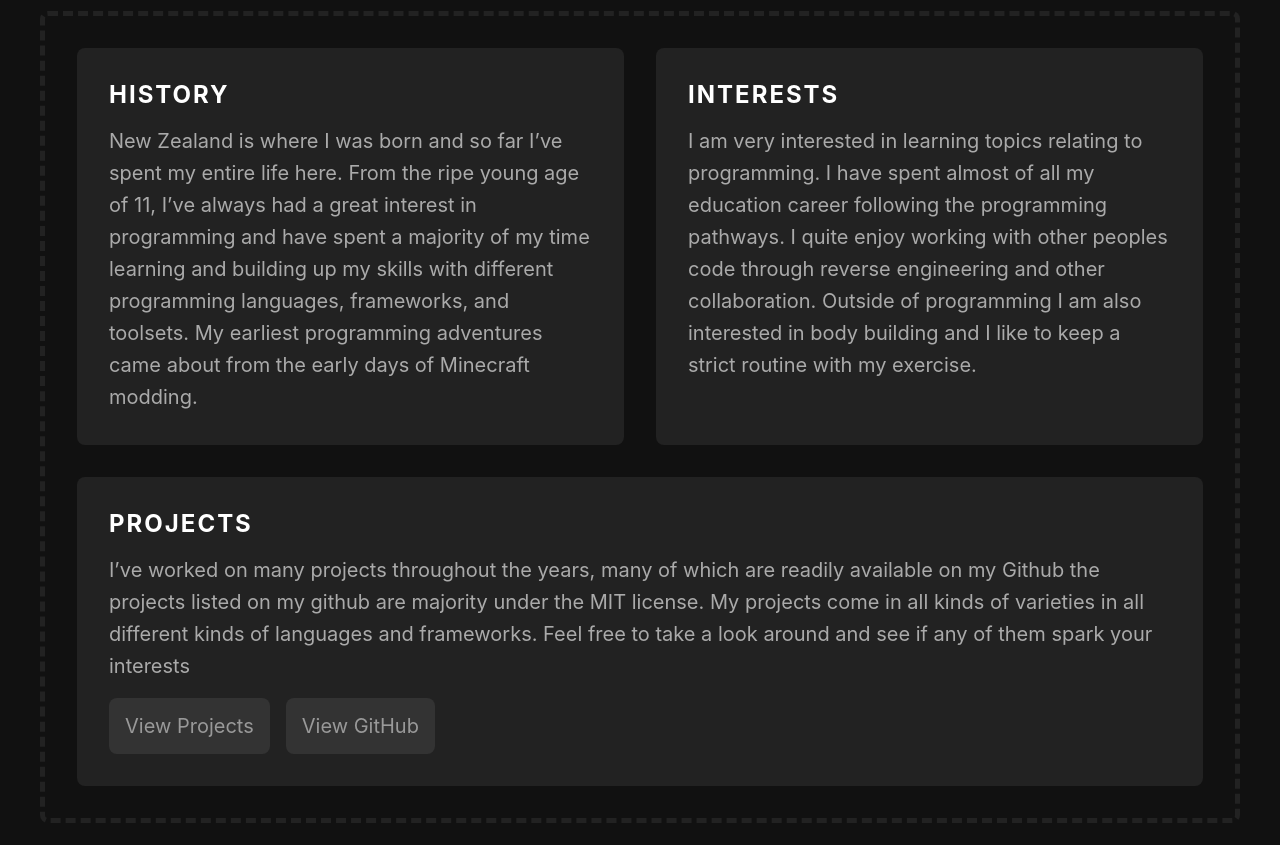
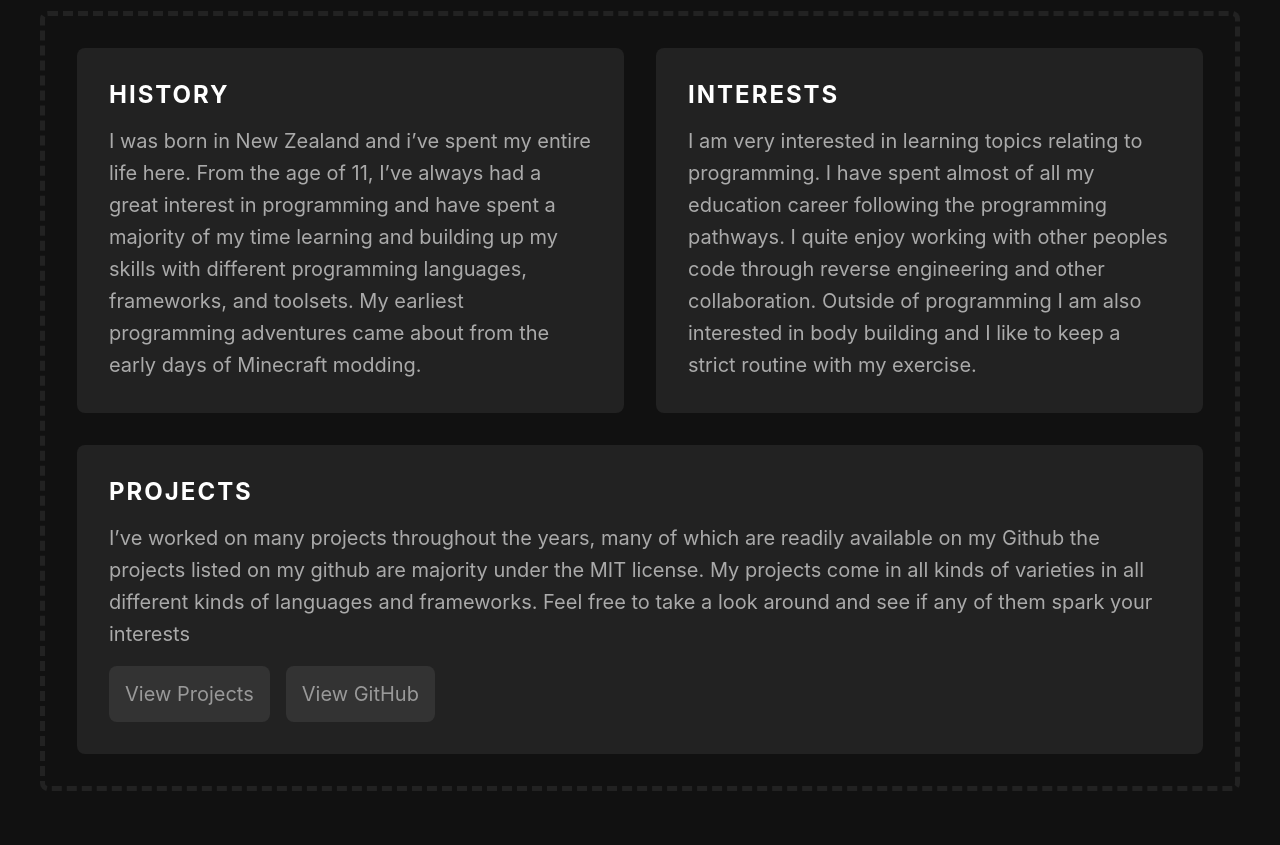
Before and after one commit to jacobtread/jacobtread-nextjs, a Next.js app: page / in a window 1280 px wide. Shown: the part 1080-1925 px from the top of the page. Built offline with nearby package versions, Linux system fonts and the light colour scheme.

Commit message:
Corrections and cleanups

```diff
--- a/components/About.tsx
+++ b/components/About.tsx
@@ -1,5 +1,5 @@
 import type { FunctionComponent } from "react";
-import Dots from "../components/Dots";
+import Dots from "./Dots";
 
 /**
  * About Component. This component contains information about me
@@ -16,7 +16,7 @@ const About: FunctionComponent = () => {
                         History
                     </h2>
                     <p className="block__text">
-                        New Zealand is where I was born and so far I’ve spent my entire life here. From the ripe young
+                        I was born in New Zealand and i’ve spent my entire life here. From the
                         age of 11, I’ve always had a great interest in programming and have spent a majority of my time
                         learning and building up my skills with different programming languages, frameworks, and
                         toolsets. My earliest programming adventures came about from the early days of Minecraft
--- a/components/Project.tsx
+++ b/components/Project.tsx
@@ -1,5 +1,5 @@
 import { FunctionComponent } from "react";
-import { GithubIcon, IconComponent } from "../components/Icons";
+import { GithubIcon, IconComponent } from "./Icons";
 
 
 interface Link { // Link typing
```
Also changed, not shown: 1 other file (tests, documents, lock files or other folders).
